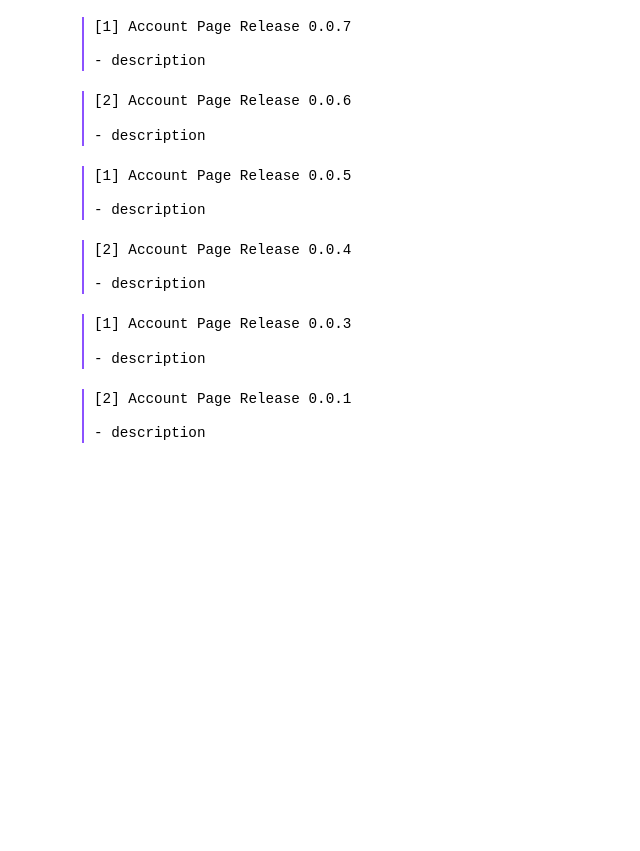
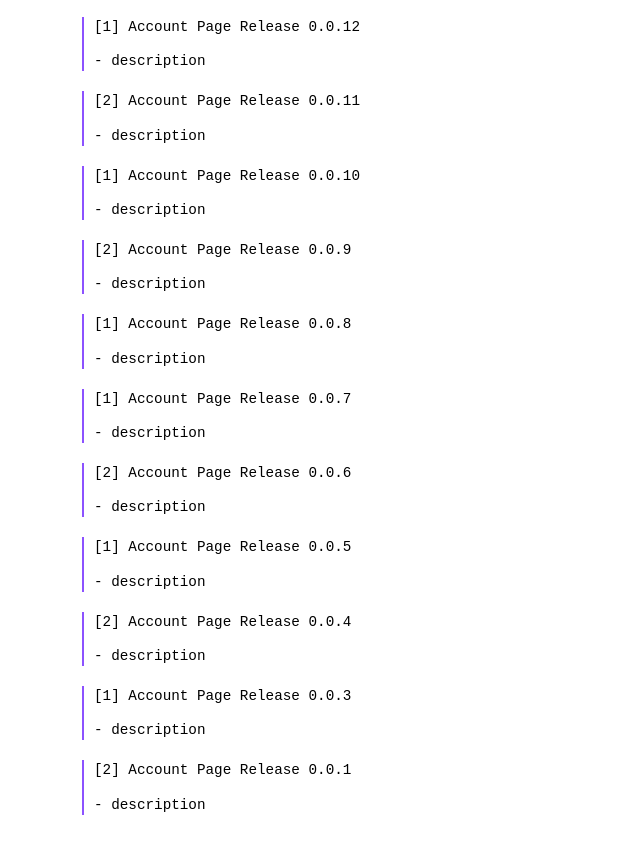
Before and after one commit to orbitnetting/update, a plain HTML site: page index.html in a window 1280 px wide. Shown: the part 63-914 px from the top of the page, without its empty margins (258-898 px from the left). Before the commit the page ends 800 px from the top, so only its background shows below. Drawn offline with Linux system fonts and the light colour scheme.

Commit message:
Update index.html

```diff
--- a/index.html
+++ b/index.html
@@ -44,6 +44,31 @@
     </div>
 
     <div class="release-box">
+        <p>[1] Account Page Release 0.0.12</p>
+        <p>- description</p>
+    </div>
+
+    <div class="release-box">
+        <p>[2] Account Page Release 0.0.11</p>
+        <p>- description</p>
+    </div>
+
+    <div class="release-box">
+        <p>[1] Account Page Release 0.0.10</p>
+        <p>- description</p>
+    </div>
+
+    <div class="release-box">
+        <p>[2] Account Page Release 0.0.9</p>
+        <p>- description</p>
+    </div>
+
+    <div class="release-box">
+        <p>[1] Account Page Release 0.0.8</p>
+        <p>- description</p>
+    </div>
+
+    <div class="release-box">
         <p>[1] Account Page Release 0.0.7</p>
         <p>- description</p>
     </div>
```
